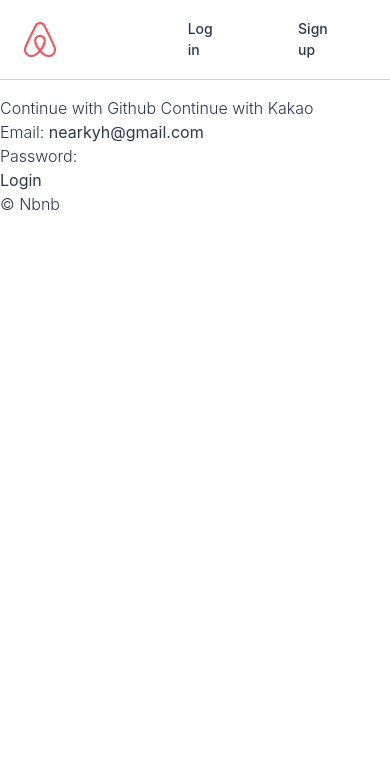
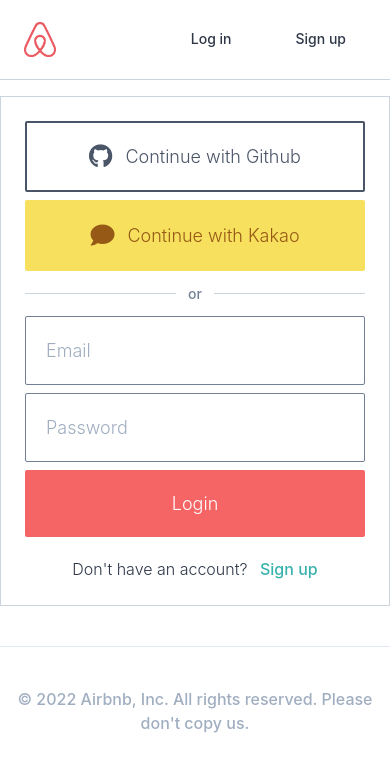
Before and after one commit to nearkyh/airbnb-clone, a Django app: page /users/login in a window 390 px wide. Shown: the top 774 px of the page. Run offline with Django 3.2, Linux system fonts and the light colour scheme; some libraries are stand-ins or nearby versions.

Commit message:
[FE] Add footer and Add login

```diff
--- a/assets/scss/styles.scss
+++ b/assets/scss/styles.scss
@@ -6,7 +6,7 @@
 }
 
 .nav_link {
-    @apply ml-8 border-b-2 border-white h-full flex items-center;
+    @apply ml-6 border-b-2 border-white h-full flex items-center;
     a {
         @apply py-10 px-5;
     }
@@ -15,4 +15,15 @@
     }
 }
 
+.btn {
+    @apply text-center rounded-sm py-5 font-light text-lg w-full;
+}
+
+input {
+    @apply rounded-sm py-5 font-light text-lg w-full text-left border border-gray-600 px-5;
+    &:focus {
+        @apply outline-none border-teal-500;
+    }
+}
+
 @tailwind utilities;
--- a/templates/base.html
+++ b/templates/base.html
@@ -3,20 +3,20 @@
 <html lang="en">
     <head>
         <meta charset="UTF-8" />
-        <meta http-equiv="X-UA-Compatible" content="IE=edge" />
         <meta name="viewport" content="width=device-width, initial-scale=1.0" />
+        <meta http-equiv="X-UA-Compatible" content="ie=edge" />
         <link rel="stylesheet" href="https://use.fontawesome.com/releases/v5.11.2/css/all.css">
-        <link rel="stylesheet" href="{% static "css/styles.css" %}">
+        <link rel="stylesheet" href="{% static 'css/styles.css' %}">
         <title>{% block page_title %}{% endblock page_title %}| Nbnb</title>
     </head>
     <body class="text-gray-800 mt-24 font-light">
         <header class="container inset-0 max-w-full flex items-center justify-between px-6 h-20 border-b border-gray-400 fixed bg-white">
             <div class="flex items-center w-1/3">
-                <a class="mr-6" href="{% url "core:home" %}">
+                <a class="mr-6" href="{% url 'core:home' %}">
                     <img class="w-8" src="{% static 'img/logo.png' %}" />
                 </a>
                 {% block search-bar %}
-                <form class="w-9/12" method="get" action="{% url "rooms:search" %}">
+                <form class="w-9/12" method="get" action="{% url 'rooms:search' %}">
                     <input class="search-box font-medium text-gray-900 placeholder-gray-600 border px-5 py-3 w-full rounded-sm shadow-md hover:shadow-lg focus:outline-none" name="city" placeholder="Search by city" />
                 </form>
                 {% endblock search-bar %}
--- a/templates/partials/footer.html
+++ b/templates/partials/footer.html
@@ -1,3 +1,3 @@
-<footer>
-    &copy; Nbnb
+<footer class="container mx-auto text-center py-10 border-t font-medium text-gray-500">
+    &copy; 2022 Airbnb, Inc. All rights reserved. Please don't copy us.
 </footer>
--- a/templates/partials/nav.html
+++ b/templates/partials/nav.html
@@ -2,7 +2,7 @@
     {% if user.is_authenticated %}
         <li class="nav_link"><a href="{% url "users:logout" %}">Log out</a></li>
     {% else %}
-        <li class="nav_link "><a href="{% url "users:login" %}">Log in</a></li>
+        <li class="nav_link"><a href="{% url "users:login" %}">Log in</a></li>
         <li class="nav_link"><a href="{% url "users:signup" %}">Sign up</a></li>
     {% endif %}
 </ul>
--- a/templates/partials/room_card.html
+++ b/templates/partials/room_card.html
@@ -1,4 +1,5 @@
 <div class="w-1/4 mb-10 px-2 overflow-hidden">
+    <a href="{% url 'rooms:detail' room.pk %}">
         <div class="w-full h-64 bg-cover bg-center rounded-lg mb-2" style="background-image: url({{room.first_photo}});"></div>
         <div class="flex justify-between mb-2 truncate">
             <div class="w-4/5 overflow-hidden flex">
@@ -13,4 +14,5 @@
             </span>
         </div>
         <span class="text-black w-11/12 block truncate">{{room.name}}</span>
+    </a>
 </div>
--- a/templates/partials/social_login.html
+++ b/templates/partials/social_login.html
@@ -1,8 +1,14 @@
-<div>
-    <a href="{% url 'users:github-login' %}">
-        Continue with Github
+<div class="flex flex-col w-full">
+    <a href="{% url 'users:github-login' %}" class="btn text-gray-700 mb-2 border-2 border-gray-700">
+        <i class="fab fa-github mr-2 fa-lg"></i> Continue with Github
     </a>
-    <a href="{% url 'users:kakao-login' %}">
-        Continue with Kakao
+    <a href="{% url 'users:kakao-login' %}" class="btn text-yellow-800 border-2 border-yellow-400 bg-yellow-400">
+        <i class="fas fa-comment mr-2 fa-lg"></i> Continue with Kakao
     </a>
 </div>
+
+<div class="flex items-center w-full my-3">
+    <div class="h-px w-full bg-gray-400"></div>
+    <span class="text-gray-600 font-medium mx-3 text-sm">or</span>
+    <div class="h-px w-full bg-gray-400"></div>
+</div>
--- a/templates/users/login.html
+++ b/templates/users/login.html
@@ -9,12 +9,22 @@
 
 {% block content %}
 
-    {% include 'partials/social_login.html' %}
+    <div class="container xl:w-1/3 lg:w-5/12 md:w-1/2 mx-auto my-10 flex flex-col items-center border p-6 border-gray-400">
 
-    <form method="POST", action="{% url "users:login" %}">
-        {% csrf_token %}
-        {{form.as_p}}
-        <button>Login</button>
-    </form>
+        {% include 'partials/social_login.html' %}
+
+        <form method="POST", action="{% url "users:login" %}" class="w-full">
+            {% csrf_token %}
+            <input type="email" placeholder="Email" class="mb-2">
+            <input type="password" placeholder="Password" class="mb-2">
+            <button class="btn bg-red-500 text-white">Login</button>
+        </form>
+
+        <div class="mt-5">
+            <span class="mr-2">Don't have an account?</span>
+            <a href="{% url 'users:signup' %}" class="text-teal-500 font-medium">Sign up</a>
+        </div>
+
+    </div>
 
 {% endblock content %}
```
Also changed, not shown: static/css/styles.css. Lines whose indentation alone changed are shown as unchanged.
